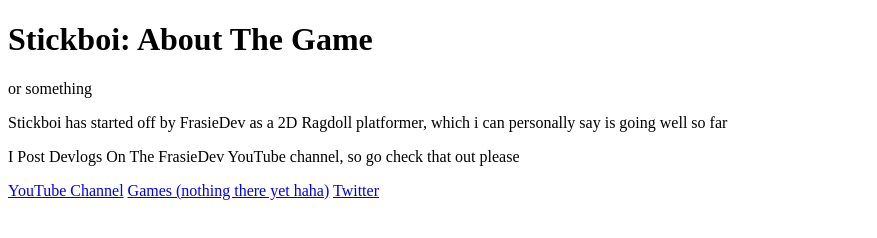
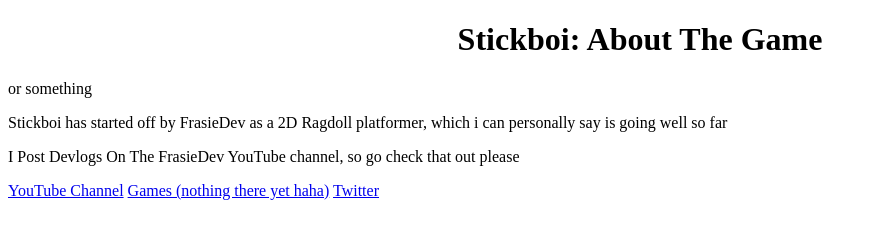
Before and after one commit to FrasieDev/StickboiWeb, a plain HTML site: page index.html in a window 1280 px wide. Shown: the whole page, without its empty margins (0-877 px from the left). Drawn offline with Linux system fonts and the light colour scheme.

Commit message:
Update index.html

```diff
--- a/index.html
+++ b/index.html
@@ -4,7 +4,7 @@
 
 <title>Stickboi (2023)</title>
 
-<h1>Stickboi: About The Game</h1>
+<center><h1>Stickboi: About The Game</h1></center>
 
 <p>or something</p>
 <p>Stickboi has started off by FrasieDev as a 2D Ragdoll platformer, which i can personally say is going well so far </p>
```
